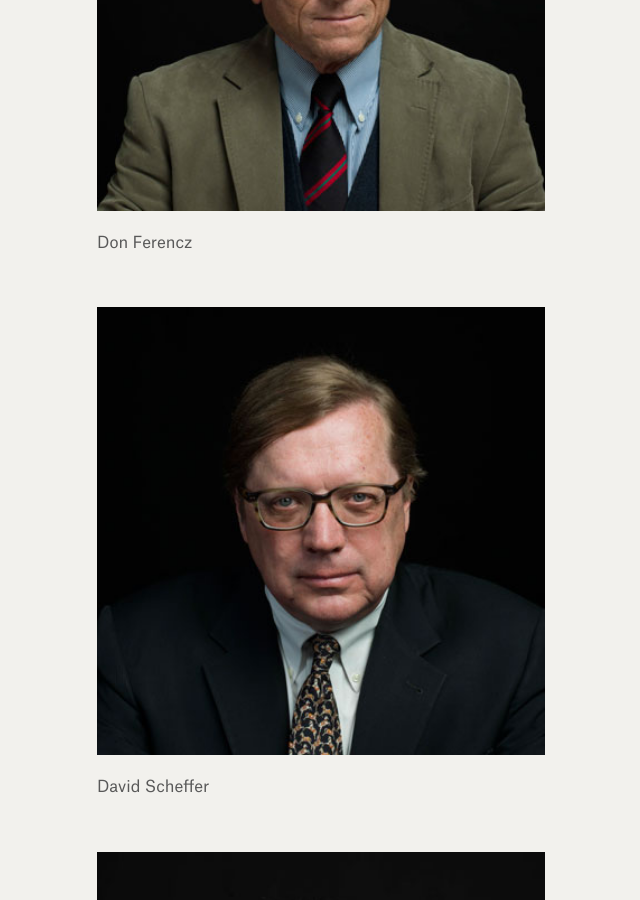
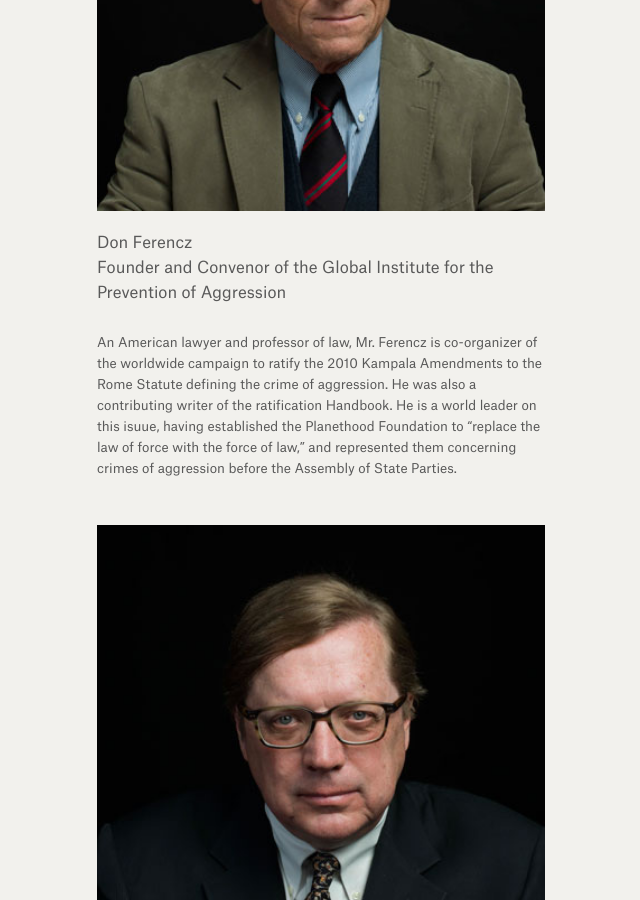
Before and after one commit to weights-and-measures/weights-and-measures.github.io, a Jekyll site: the page built from photographs.html, in a window 1280 px wide and 900 px high, scrolled down 18384 px. Shown: the whole window, without its empty margins (319-959 px from the left). Built offline with Jekyll 4.4.1, drawn with Linux system fonts in a browser that asks for light colours.

Commit message:
Updated D34

```diff
--- a/_photographs/d34.markdown
+++ b/_photographs/d34.markdown
@@ -6,4 +6,7 @@
 
 ![don_ferenze21.jpg](/uploads/don_ferenze21.jpg)
 
-Don Ferencz
+Don Ferencz <br> Founder and Convenor of the Global Institute for the Prevention of Aggression
+
+
+An American lawyer and professor of law, Mr. Ferencz is co-organizer of the worldwide campaign to ratify the 2010 Kampala Amendments to the Rome Statute defining the crime of aggression. He was also a contributing writer of the ratification Handbook. He is a world leader on this isuue, having established the Planethood Foundation to "replace the law of force with the force of law," and represented them concerning crimes of aggression before the Assembly of State Parties.
```
